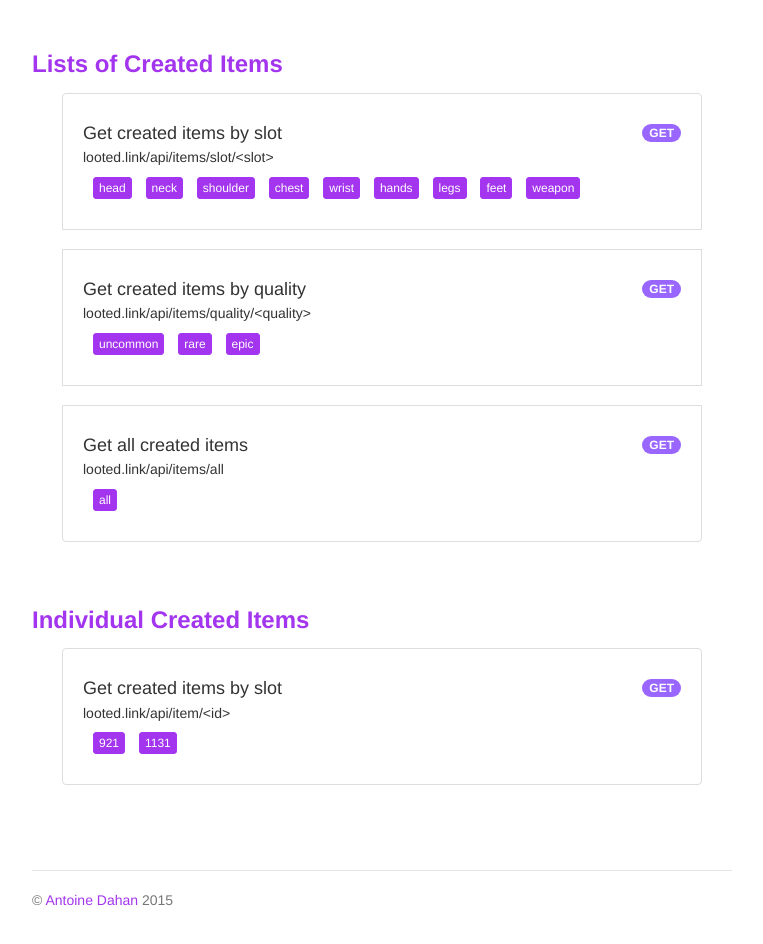
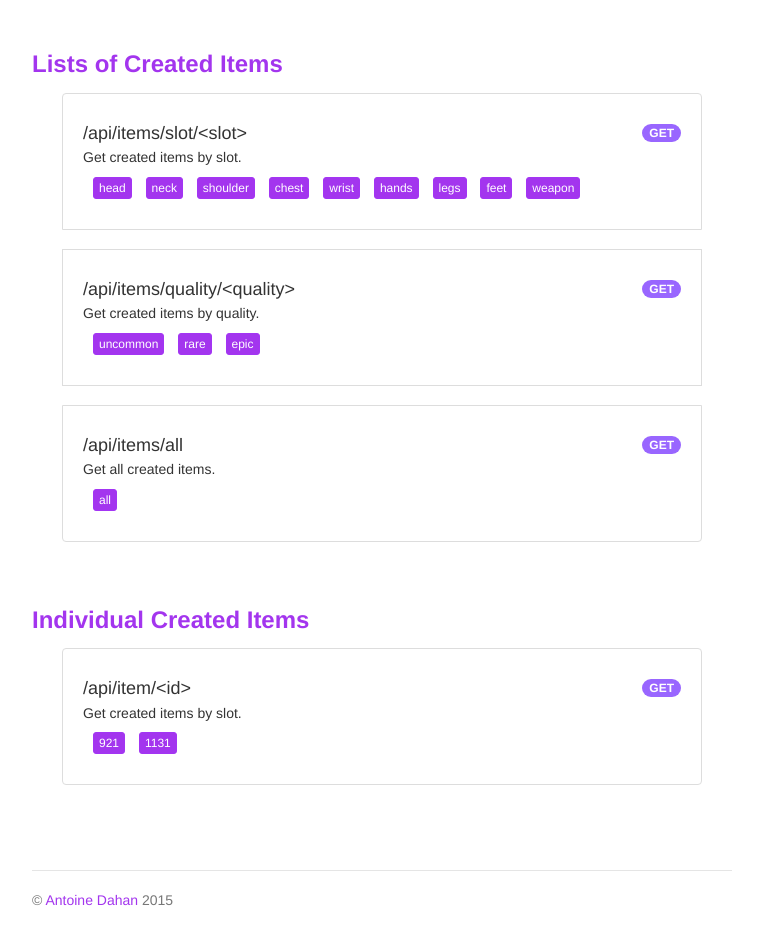
Before and after one commit to Antoine-D/looted.link, a website: page api.html in a window 1280 px wide. Shown: the part 680-1624 px from the top of the page, without its empty margins (258-1021 px from the left). Drawn offline with Linux system fonts and the light colour scheme; files that its build step writes are made by us from their sources.

Commit message:
Changed urls to omit base domain and made url big part

```diff
--- a/api.html
+++ b/api.html
@@ -74,9 +74,9 @@
       <div class="list-group" style="padding: 5px 30px;">
         <div href="#" class="list-group-item" style=" padding: 30px 20px;">
           <span class="badge" style="background-color: #9966FF;">GET</span>
-          <h4 class="list-group-item-heading">Get created items by slot</h4>
+          <h4 class="list-group-item-heading">/api/items/slot/&#60;slot&#62;</h4>
           <p class="list-group-item-text">
-            looted.link/api/items/slot/&#60;slot&#62;
+            Get created items by slot.
             <br/>
             <a style="margin-top: 10px; margin-left: 10px;" class="btn btn-xs btn-success" href="http://looted.link/api/items/slot/head" role="button">head</a>
             <a style="margin-top: 10px; margin-left: 10px;" class="btn btn-xs btn-success" href="http://looted.link/api/items/slot/neck" role="button">neck</a>
@@ -92,9 +92,9 @@
 
         <div href="#" class="list-group-item" style="margin-top: 20px; padding: 30px 20px;">
           <span class="badge" style="background-color: #9966FF;">GET</span>
-          <h4 class="list-group-item-heading">Get created items by quality</h4>
+          <h4 class="list-group-item-heading">/api/items/quality/&#60;quality&#62;</h4>
           <p class="list-group-item-text">
-            looted.link/api/items/quality/&#60;quality&#62;
+             Get created items by quality.
             <br/>
             <a style="margin-top: 10px; margin-left: 10px;" class="btn btn-xs btn-success" href="http://looted.link/api/items/quality/uncommon" role="button">uncommon</a>
             <a style="margin-top: 10px; margin-left: 10px;" class="btn btn-xs btn-success" href="http://looted.link/api/items/quality/rare" role="button">rare</a>
@@ -104,9 +104,9 @@
 
         <div href="#" class="list-group-item" style="margin-top: 20px; padding: 30px 20px;">
           <span class="badge" style="background-color: #9966FF;">GET</span>
-          <h4 class="list-group-item-heading">Get all created items</h4>
+          <h4 class="list-group-item-heading">/api/items/all</h4>
           <p class="list-group-item-text">
-            looted.link/api/items/all
+            Get all created items.
             <br/>
             <a style="margin-top: 10px; margin-left: 10px;" class="btn btn-xs btn-success" href="http://looted.link/api/items/all" role="button">all</a>
           </p>
@@ -118,9 +118,9 @@
       <div class="list-group" style="padding: 5px 30px;">
         <div href="#" class="list-group-item" style=" padding: 30px 20px;">
           <span class="badge" style="background-color: #9966FF;">GET</span>
-          <h4 class="list-group-item-heading">Get created items by slot</h4>
+          <h4 class="list-group-item-heading">/api/item/&#60;id&#62;</h4>
           <p class="list-group-item-text">
-            looted.link/api/item/&#60;id&#62;
+            Get created items by slot.
             <br/>
             <a style="margin-top: 10px; margin-left: 10px;" class="btn btn-xs btn-success" href="http://looted.link/api/item/921" role="button">921</a>
             <a style="margin-top: 10px; margin-left: 10px;" class="btn btn-xs btn-success" href="http://looted.link/api/item/1131" role="button">1131</a>
```
